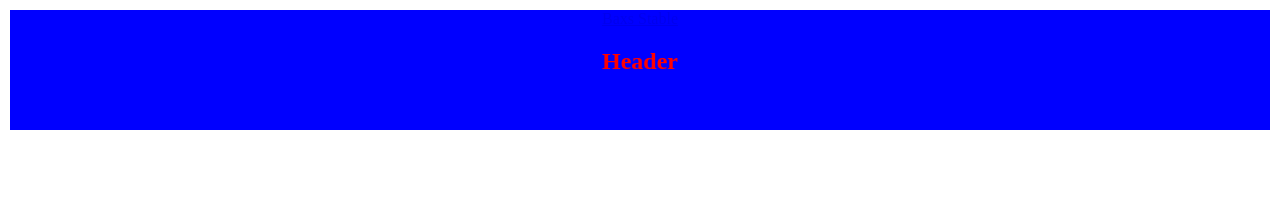
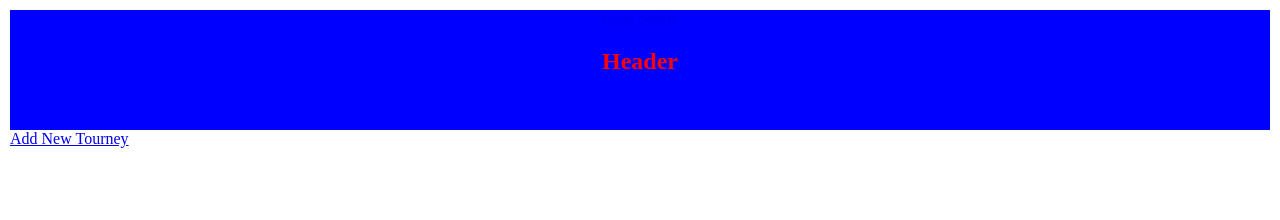
Before and after one commit to BriOD/node-express-app, a React (Create React App) app in the folder client/: page /tourneys in a window 1280 px wide. Shown: the top 220 px of the page. Built offline with nearby package versions, Linux system fonts and the light colour scheme; no server answers.

Commit message:
created boiler plate dashboard component, and added in redu form

```diff
--- a/client/package.json
+++ b/client/package.json
@@ -18,6 +18,7 @@
     "react-router-dom": "^4.2.2",
     "react-scripts": "1.0.10",
     "redux": "^3.7.2",
+    "redux-form": "^7.1.0",
     "redux-thunk": "^2.2.0"
   },
   "scripts": {
--- a/client/src/components/App.js
+++ b/client/src/components/App.js
@@ -5,6 +5,7 @@ import * as actions from '../actions';
 
 import Header from './Header';
 import Landing from './Landing';
+import Dashboard from './Dashboard';
 
 class App extends Component {
   componentDidMount() {
@@ -18,6 +19,7 @@ class App extends Component {
           <div>
             <Header />
             <Route exact path="/" component={Landing} />
+            <Route exact path="/tourneys" component={Dashboard} />
           </div>
         </BrowserRouter>
       </div>
--- /dev/null
+++ b/client/src/components/Dashboard.js
@@ -0,0 +1,12 @@
+import React from 'react';
+import { Link } from 'react-router-dom';
+
+const Dashboard = () => {
+  return (
+    <div>
+      <Link to="tourneys/new">Add New Tourney</Link>
+    </div>
+  );
+};
+
+export default Dashboard;
--- a/client/src/reducers/index.js
+++ b/client/src/reducers/index.js
@@ -1,6 +1,8 @@
 import { combineReducers } from 'redux';
+import { reducer as formReducer } from 'redux-form';
 import authReducer from './authReducer';
 
 export default combineReducers({
-  auth: authReducer
+  auth: authReducer,
+  form: formReducer
 });
```
Also changed, not shown: 1 other file (tests, documents, lock files or other folders).
